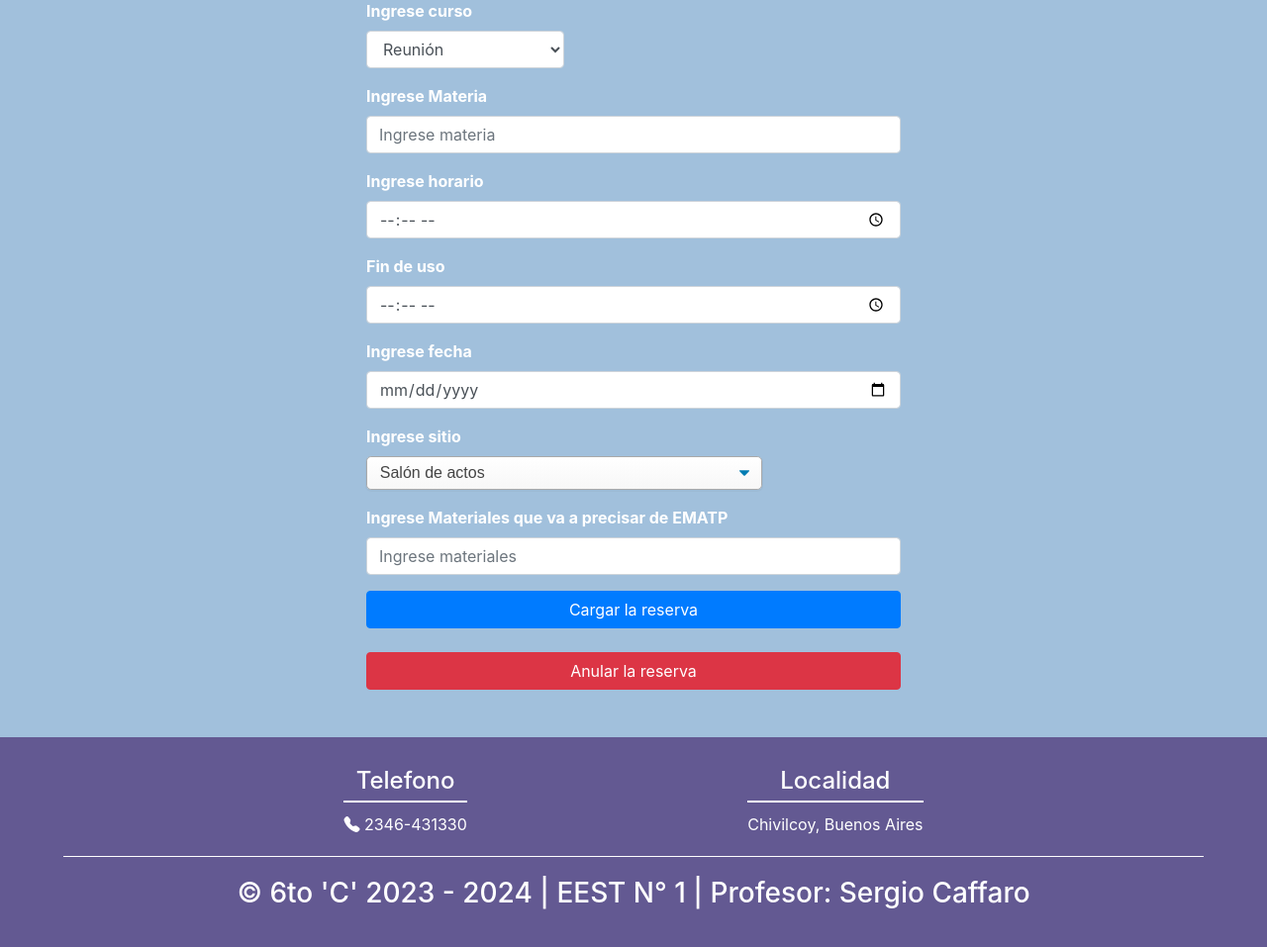
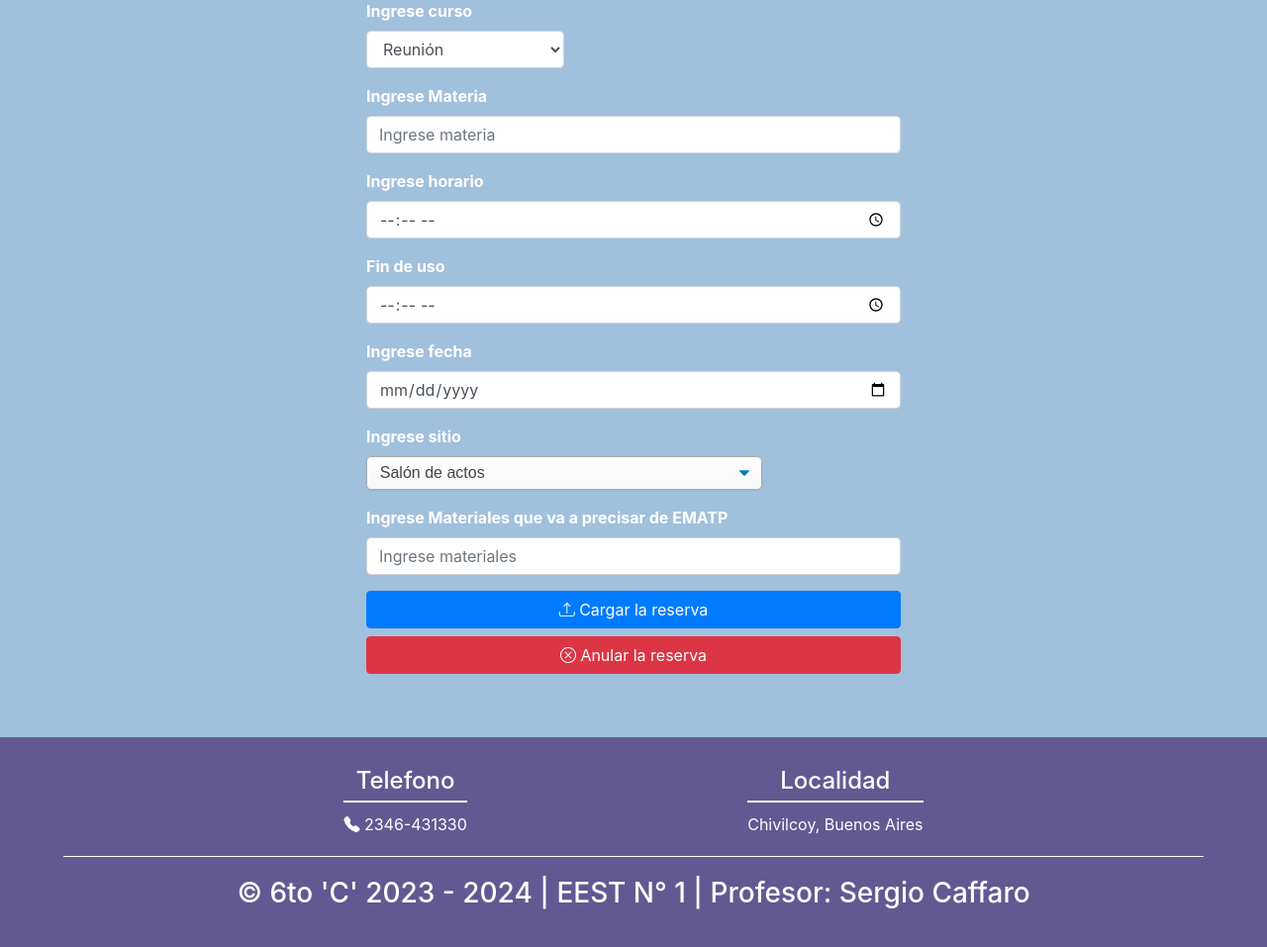
Before and after one commit to Bernard2806/ReservationSystem, a PHP site: page /reserva/cargar_reserva.php in a window 1280 px wide. Shown: the part 143-1100 px from the top of the page at 99% size. Run offline with PHP 8.4, Linux system fonts and the light colour scheme; the visitor is signed in with stand-in values (Sample User, id 1).

Commit message:
Added Bootstrap Icons to various buttons to enhance UI

```diff
--- a/Admin/gestion.php
+++ b/Admin/gestion.php
@@ -108,8 +108,11 @@
     <br>
 
     <div class="d-flex justify-content-center">
-        <a href="../index.php" class="btn btn-secondary btn-lg w-50 position-relative">Volver al Inicio</a>
+        <a href="../index.php" class="btn btn-secondary btn-lg w-50 position-relative">
+            <i class="bi bi-arrow-left me-2"></i> Volver al inicio
+        </a>
     </div>
+
 
     <br>
     <br>
--- a/registrarse.php
+++ b/registrarse.php
@@ -53,8 +53,11 @@
                     </div>
 
                     <div class="d-grid gap-2 mb-3">
-                        <button type="submit" class="btn btn-success btn-block"><i class="fas fa-plus-circle"></i>Registrarse</button>
+                        <button type="submit" class="btn btn-success btn-block">
+                            <i class="bi bi-person-plus me-2"></i> Registrarse
+                        </button>
                     </div>
+
 
                 </form>
 
--- a/reserva/cargar_reserva.php
+++ b/reserva/cargar_reserva.php
@@ -173,9 +173,15 @@ require '../include/VerificacionSesion.php';
                         <label for="materiales" style="color:white;" class="font-weight-bold">Ingrese Materiales que va a precisar de EMATP</label>
                         <input type="text" id="materiales" name="materiales" placeholder="Ingrese materiales" class="form-control">
                     </div>
-                    <button type="submit" class="btn btn-primary btn-block" name="boton" value="1">Cargar la reserva</button>
-                    <br>
-                    <button type="submit" class="btn btn-danger btn-block" name="boton" value="0">Anular la reserva</button>
+                    <div class="d-grid gap-2 mb-3">
+                        <button type="submit" class="btn btn-primary btn-block" name="boton" value="1">
+                            <i class="bi bi-upload me-2"></i> Cargar la reserva
+                        </button>
+                        <button type="submit" class="btn btn-danger btn-block mt-2" name="boton" value="0">
+                            <i class="bi bi-x-circle me-2"></i> Anular la reserva
+                        </button>
+                    </div>
+
                 </form>
             </div>
             <div class="col-3"></div>
```
